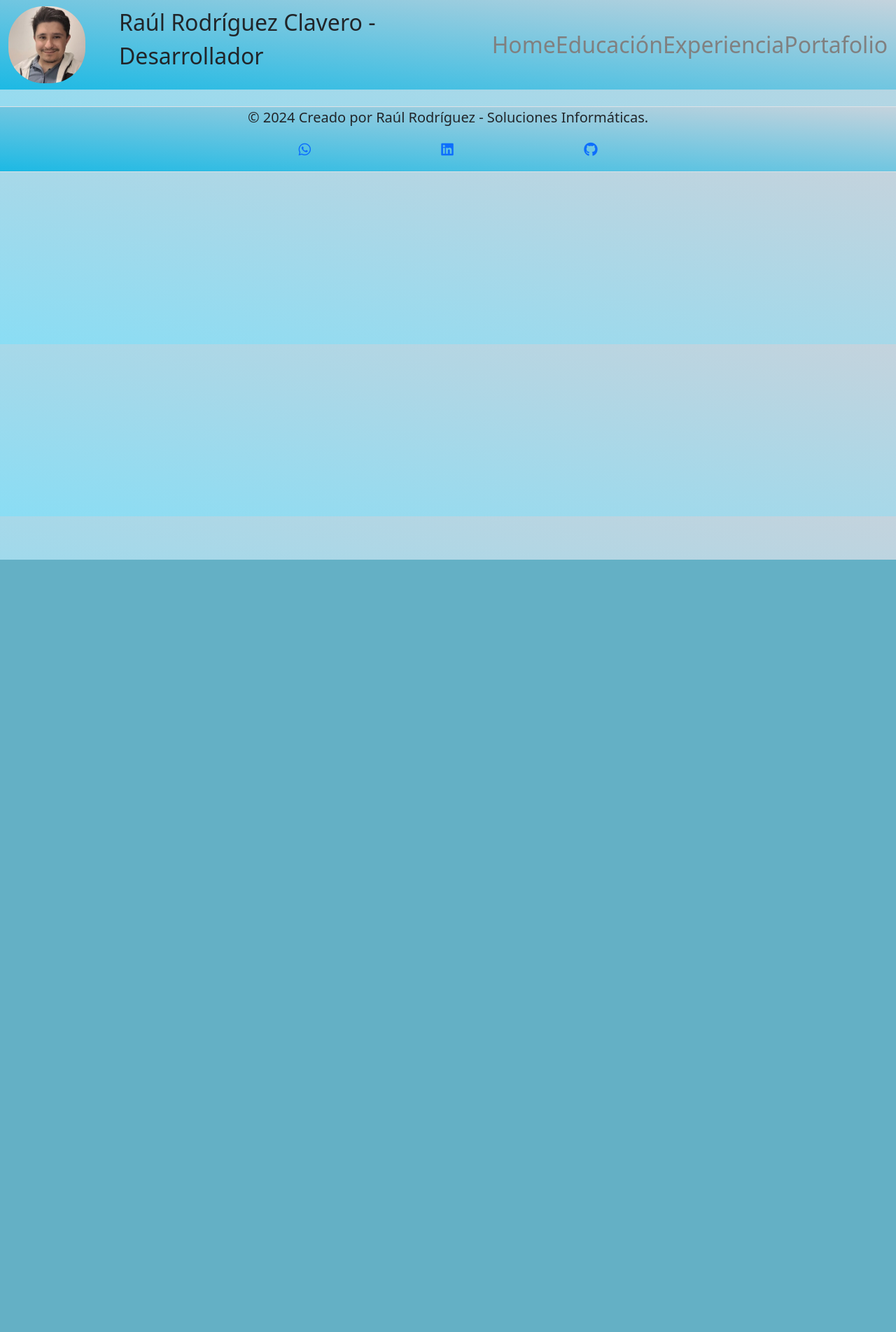
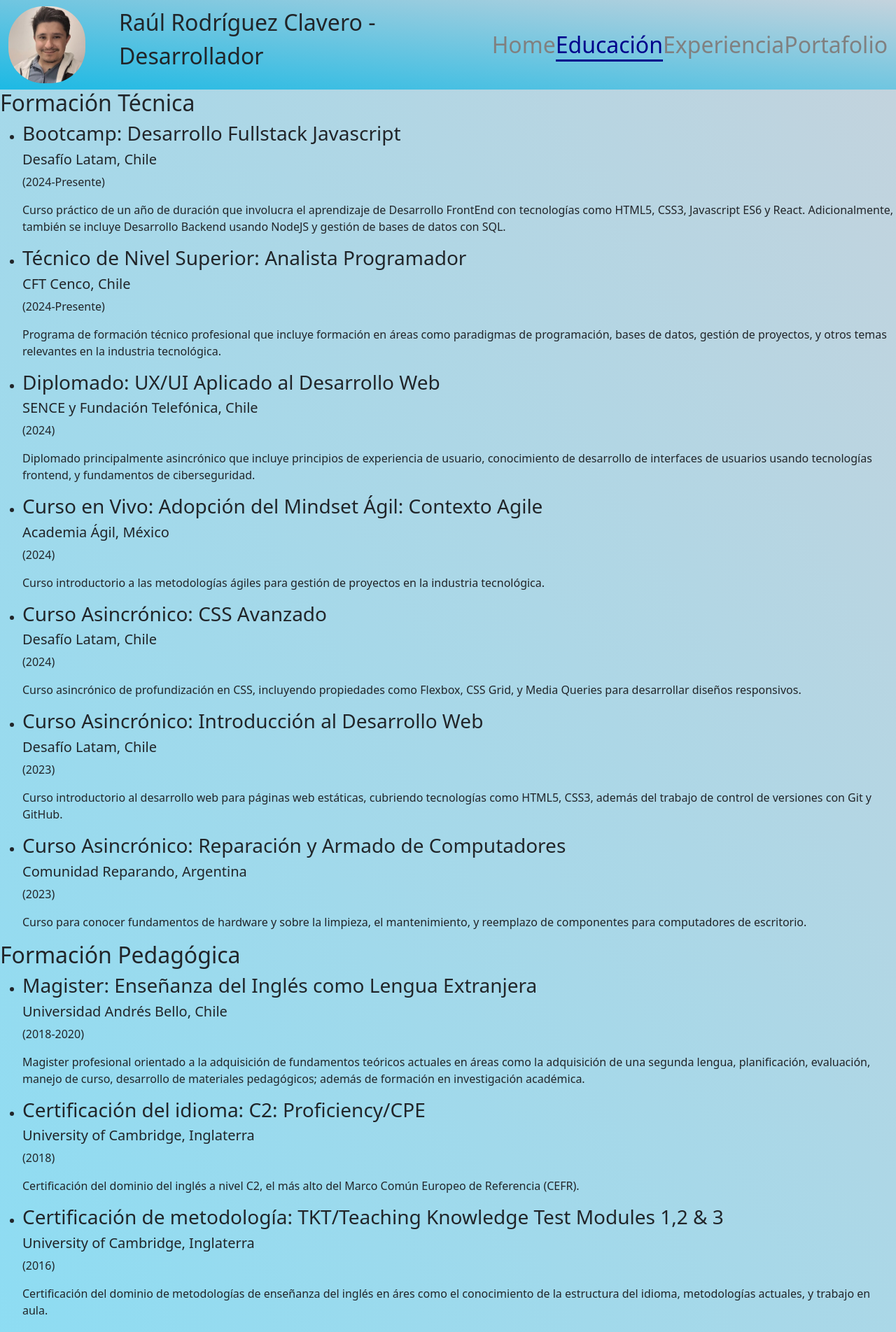
Before and after one commit to RaulWeirdStackDev/CVRaulReact, a React (Vite) app: page /educacion in a window 1280 px wide. Shown: the top 1904 px of the page at 70% size. Before the commit the page ends 800 px from the top, so only its background shows below. Built offline with nearby package versions, Linux system fonts and the light colour scheme.

Commit message:
Eliminación de tilde en Educación, desplegar map

```diff
--- a/src/App.jsx
+++ b/src/App.jsx
@@ -1,7 +1,6 @@
 import { BrowserRouter, Routes, Route } from "react-router-dom"
 import { Footer, Navbar } from "./components"
-import Home from "./views/Home/Home/Home"
-import Experiencia from "./views/Experiencia/Experiencia"
+import {Home, Experiencia, Educacion} from "./views"
 
 function App() {
 
@@ -12,6 +11,7 @@ function App() {
  <Routes>
   <Route path="/" element={<Home/>}/>
   <Route path="/experiencia" element={<Experiencia/>}/>
+  <Route path="/educacion" element={<Educacion/>}/>
  </Routes>
     <Footer/>
     </BrowserRouter>
--- a/src/components/Navbar/Navbar.jsx
+++ b/src/components/Navbar/Navbar.jsx
@@ -34,7 +34,7 @@ export const Navbar = () => {
               <NavLink to="/" className={setActiveClass}>Home</NavLink>
             </li>
             <li className="nav-item">
-            <NavLink to="/educación" className={setActiveClass}>Educación</NavLink>
+            <NavLink to="/educacion" className={setActiveClass}>Educación</NavLink>
             </li>
             <li className="nav-item">
             <NavLink to="/experiencia" className={setActiveClass}>Experiencia</NavLink>
--- /dev/null
+++ b/src/views/Educacion/Educacion.jsx
@@ -0,0 +1,36 @@
+import educacionTec from '../../data/educacionTec.json';
+import educacionPed from '../../data/educacionPed.json';
+
+export const Educacion = () => {
+  return (
+    <>
+      <div>
+        <h2>Formación Técnica</h2>
+        <ul>
+          {educacionTec.map((educacion) => (
+            <li key={educacion.id}>
+              <h3>{educacion.tipo}: {educacion.nombre}</h3>
+              <h5>{educacion.entidad}</h5>
+              <p>{educacion.fecha}</p>
+              <p>{educacion.desc}</p>
+            </li>
+          ))}
+        </ul>
+      </div>
+
+      <div>
+        <h2>Formación Pedagógica</h2>
+        <ul>
+          {educacionPed.map((educacion) => (
+            <li key={educacion.id}>
+              <h3>{educacion.tipo}: {educacion.nombre}</h3>
+              <h5>{educacion.entidad}</h5>
+              <p>{educacion.fecha}</p>
+              <p>{educacion.desc}</p>
+            </li>
+          ))}
+        </ul>
+      </div>
+    </>
+  );
+};
--- a/src/views/Experiencia/Experiencia.jsx
+++ b/src/views/Experiencia/Experiencia.jsx
@@ -1,7 +1,7 @@
 import experiencia from '../../data/experiencia.json'
 import './Experiencia.css'
 
-const Experiencia = () => {
+export const Experiencia = () => {
   return (
     <div>
         <ul>
@@ -18,5 +18,3 @@ const Experiencia = () => {
     </div>
   )
 }
-
-export default Experiencia
--- a/src/views/Home/Home/Home.jsx
+++ b/src/views/Home/Home/Home.jsx
@@ -2,7 +2,7 @@ import Perfil from "../Perfil/Perfil"
 import Descripcion from "../Descripcion/Descripcion"
 import CVenPDF from "../CVenPDF/CVenPDF"
 
-const Home = () => {
+export const Home = () => {
   return (
     <>
     <Perfil/>
@@ -11,5 +11,3 @@ const Home = () => {
     </>
   )
 }
-
-export default Home
--- /dev/null
+++ b/src/views/index.js
@@ -0,0 +1,3 @@
+export * from './Home/Home/Home'
+export * from './Educacion/Educacion'
+export * from './Experiencia/Experiencia'
```
Also changed, not shown: src/views/Educación/Educación.jsx (deleted, +0 -37 lines).
